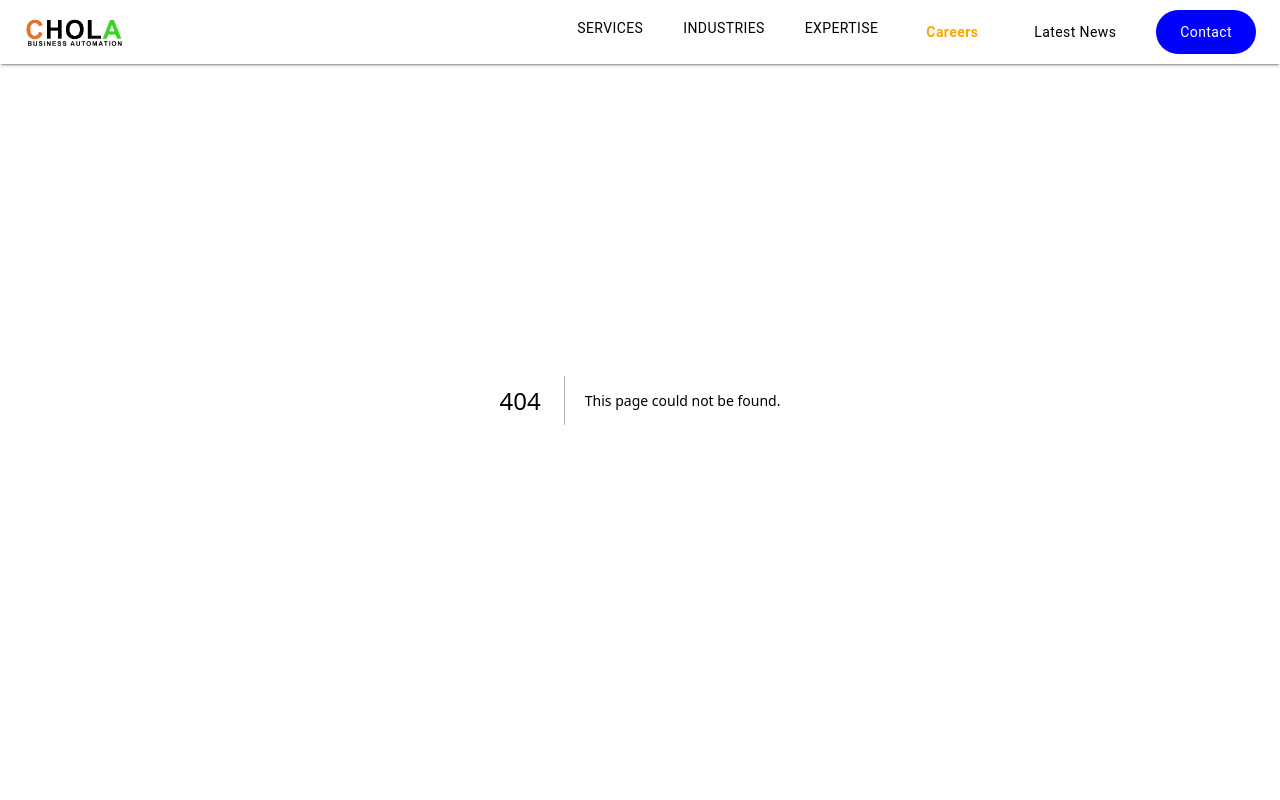
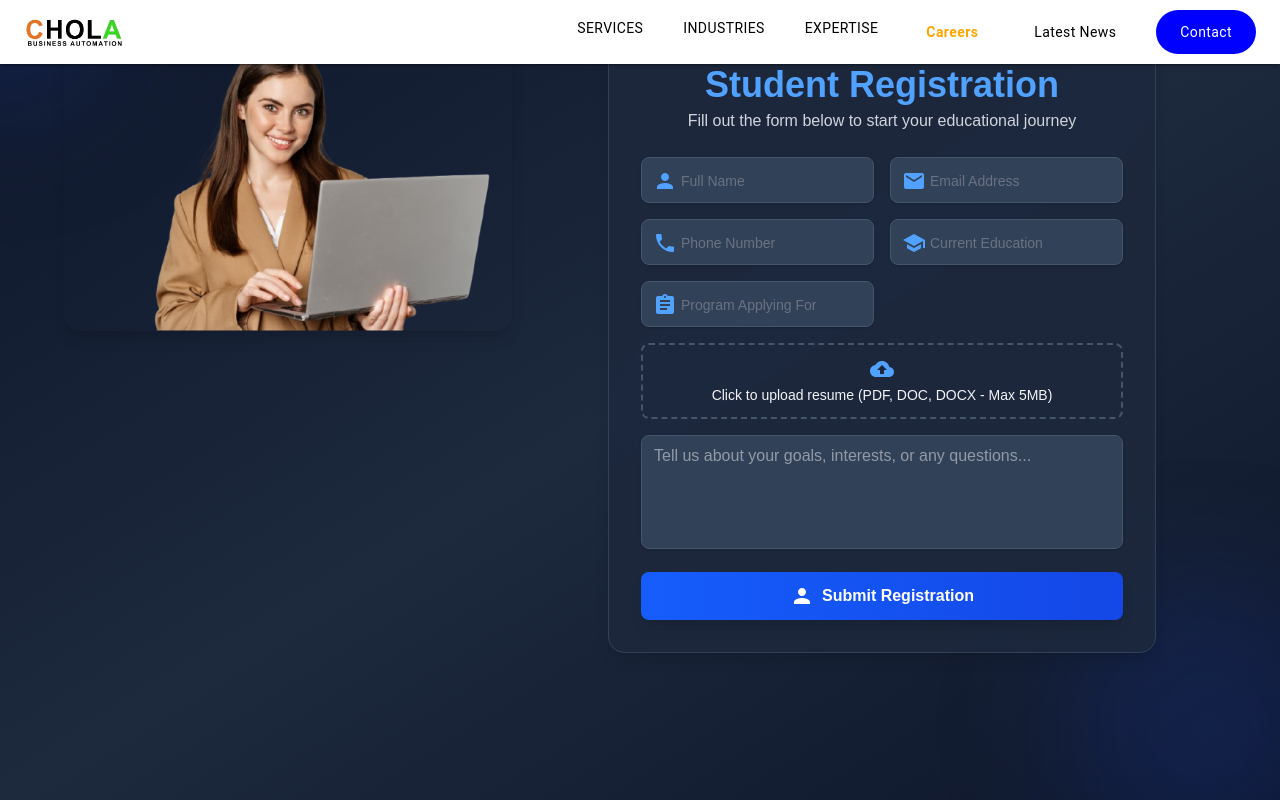
Before and after one commit to rajanalibabaa/chola_Landingpage, a Next.js app: page /careers in a window 1280 px wide. Before the commit this address had no page. Built offline with nearby package versions, Linux system fonts and the light colour scheme.

Commit message:
career file

```diff
--- /dev/null
+++ b/src/app/careers/page.jsx
@@ -0,0 +1,244 @@
+"use client";
+import React, { useState } from "react";
+import {
+  Box,
+  Container,
+  TextField,
+  Button,
+  Typography,
+  Grid,
+  InputAdornment,
+} from "@mui/material";
+import {
+  CloudUpload,
+  Person,
+  Email,
+  Phone,
+  School,
+  Assignment,
+  Message,
+} from "@mui/icons-material";
+import { motion, AnimatePresence } from "framer-motion";
+import Image from "next/image";
+
+export default function StudentFormPage() {
+  const [formData, setFormData] = useState({
+    name: "",
+    email: "",
+    phone: "",
+    yourEducation: "",
+    applyFor: "",
+    message: "",
+  });
+  const [resumeFile, setResumeFile] = useState(null);
+  const [isSubmitted, setIsSubmitted] = useState(false);
+
+  const handleChange = (e) =>
+    setFormData({ ...formData, [e.target.name]: e.target.value });
+
+  const handleFileChange = (e) => setResumeFile(e.target.files[0]);
+
+  const handleSubmit = async (e) => {
+    e.preventDefault();
+    const data = new FormData();
+    Object.keys(formData).forEach((key) => data.append(key, formData[key]));
+    if (resumeFile) data.append("resume", resumeFile);
+
+    try {
+      const res = await fetch("/api/student", { method: "POST", body: data });
+      if (res.ok) {
+        setIsSubmitted(true);
+        setFormData({
+          name: "",
+          email: "",
+          phone: "",
+          yourEducation: "",
+          applyFor: "",
+          message: "",
+        });
+        setResumeFile(null);
+        setTimeout(() => setIsSubmitted(false), 3000);
+      } else alert("❌ Failed to submit data!");
+    } catch (error) {
+      console.error(error);
+      alert("⚠️ Something went wrong!");
+    }
+  };
+
+  return (
+    <Box className="relative min-h-screen overflow-hidden bg-gradient-to-br from-slate-900 via-slate-800 to-slate-900 px-4 py-6 md:px-6 md:py-8">
+      {/* Background Circles */}
+      <div className="absolute top-0 left-0 w-56 h-56 bg-blue-900/30 rounded-full blur-3xl -translate-x-1/2 -translate-y-1/2"></div>
+      <div className="absolute bottom-0 right-0 w-72 h-72 bg-blue-800/20 rounded-full blur-3xl translate-x-1/4 translate-y-1/4"></div>
+
+      {/* Success Message */}
+      <AnimatePresence>
+        {isSubmitted && (
+          <motion.div
+            initial={{ opacity: 0, y: -40 }}
+            animate={{ opacity: 1, y: 0 }}
+            exit={{ opacity: 0, y: -40 }}
+            className="fixed top-4 left-1/2 transform -translate-x-1/2 z-50 bg-green-600 text-white px-4 py-2 rounded-lg shadow-md flex items-center gap-2 text-sm"
+          >
+            <Person className="text-base" />
+            <span>✅ Student details submitted successfully!</span>
+          </motion.div>
+        )}
+      </AnimatePresence>
+
+      <Container className="relative z-10 max-w-6xl mx-auto">
+        <Grid
+          container
+          spacing={6}
+          className="items-start"
+          direction={{ xs: "column", md: "row" }}
+        >
+          {/* Left Image */}
+          <Grid
+            container
+            spacing={6}
+            className="items-start"
+            direction={{ xs: "column", md: "row" }}
+          >
+            {/* Left Image */}
+            <Grid item xs={12} md={6} className="flex justify-center">
+              <motion.div
+                initial={{ opacity: 0, x: -20 }}
+                animate={{ opacity: 1, x: 0 }}
+                transition={{ duration: 0.5 }}
+                className="w-full max-w-full md:max-w-md rounded-2xl overflow-hidden shadow-lg"
+              >
+                <motion.div
+                  animate={{ y: [0, -5, 0] }}
+                  transition={{
+                    duration: 5,
+                    repeat: Infinity,
+                    ease: "easeInOut",
+                  }}
+                >
+                  <Image
+                    src="/home.png"
+                    alt="Student Registration"
+                    width={600} // increase width for desktop
+                    height={400} // adjust height proportionally
+                    className="w-full h-auto rounded-lg"
+                    priority
+                  />
+                </motion.div>
+              </motion.div>
+            </Grid>
+
+            {/* Right Form */}
+            <Grid item xs={12} md={6}>
+              {/* Form code remains same */}
+            </Grid>
+          </Grid>
+
+          {/* Right Form */}
+          <Grid item xs={12} md={7}>
+            <motion.div
+              initial={{ opacity: 0, x: 20 }}
+              animate={{ opacity: 1, x: 0 }}
+              transition={{ duration: 0.5 }}
+            >
+              <div className="bg-slate-800/90 backdrop-blur-md border border-slate-700 rounded-2xl shadow-lg p-6 md:p-8">
+                <div className="text-center mb-6">
+                  <h1 className="text-3xl md:text-4xl font-bold text-blue-400 mb-1">
+                    Student Registration
+                  </h1>
+                  <p className="text-gray-300 text-sm md:text-base">
+                    Fill out the form below to start your educational journey
+                  </p>
+                </div>
+
+                <form onSubmit={handleSubmit} className="space-y-4">
+                  <div className="grid grid-cols-1 md:grid-cols-2 gap-4">
+                    {[
+                      {
+                        name: "name",
+                        label: "Full Name",
+                        icon: <Person className="text-blue-400" />,
+                      },
+                      {
+                        name: "email",
+                        label: "Email Address",
+                        icon: <Email className="text-blue-400" />,
+                      },
+                      {
+                        name: "phone",
+                        label: "Phone Number",
+                        icon: <Phone className="text-blue-400" />,
+                      },
+                      {
+                        name: "yourEducation",
+                        label: "Current Education",
+                        icon: <School className="text-blue-400" />,
+                      },
+                      {
+                        name: "applyFor",
+                        label: "Program Applying For",
+                        icon: <Assignment className="text-blue-400" />,
+                      },
+                    ].map((field) => (
+                      <div key={field.name} className="relative">
+                        <input
+                          type="text"
+                          name={field.name}
+                          value={formData[field.name]}
+                          onChange={handleChange}
+                          required
+                          placeholder=" "
+                          className="peer w-full rounded-lg bg-slate-700 px-3 pt-4 pb-1 text-gray-100 text-sm md:text-base border border-slate-600 focus:border-blue-400 focus:ring-1 focus:ring-blue-500 outline-none shadow-sm transition"
+                        />
+                        <label className="absolute left-3 top-1 text-xs md:text-sm text-gray-400 font-medium peer-placeholder-shown:top-3 peer-placeholder-shown:text-gray-500 peer-focus:top-1 peer-focus:text-blue-400 transition-all flex items-center gap-1">
+                          {field.icon} {field.label}
+                        </label>
+                      </div>
+                    ))}
+
+                    {/* Resume Upload */}
+                    <div className="md:col-span-2">
+                      <label className="flex flex-col items-center justify-center border-2 border-dashed border-slate-600 rounded-lg p-3 text-center hover:border-blue-400 hover:bg-slate-700/40 transition cursor-pointer">
+                        <CloudUpload className="text-lg text-blue-400 mb-1" />
+                        <span className="text-gray-100 text-xs md:text-sm font-medium">
+                          {resumeFile
+                            ? resumeFile.name
+                            : "Click to upload resume (PDF, DOC, DOCX - Max 5MB)"}
+                        </span>
+                        <input
+                          type="file"
+                          accept=".pdf,.doc,.docx"
+                          onChange={handleFileChange}
+                          className="hidden"
+                        />
+                      </label>
+                    </div>
+                  </div>
+
+                  {/* Message Textarea */}
+                  <textarea
+                    name="message"
+                    value={formData.message}
+                    onChange={handleChange}
+                    rows="4"
+                    placeholder="Tell us about your goals, interests, or any questions..."
+                    className="w-full rounded-lg bg-slate-700 px-3 py-2 text-gray-100 text-sm md:text-base border border-slate-600 focus:border-blue-400 focus:ring-1 focus:ring-blue-500 outline-none shadow-sm resize-none transition"
+                  />
+
+                  {/* Submit Button */}
+                  <button
+                    type="submit"
+                    className="w-full bg-gradient-to-r from-blue-600 to-blue-700 hover:from-blue-700 hover:to-blue-800 text-white font-semibold py-2 md:py-3 px-4 rounded-lg shadow-lg flex items-center justify-center gap-2 text-sm md:text-base transition transform hover:scale-[1.02]"
+                  >
+                    <Person className="text-sm md:text-base" /> Submit
+                    Registration
+                  </button>
+                </form>
+              </div>
+            </motion.div>
+          </Grid>
+        </Grid>
+      </Container>
+    </Box>
+  );
+}
```
